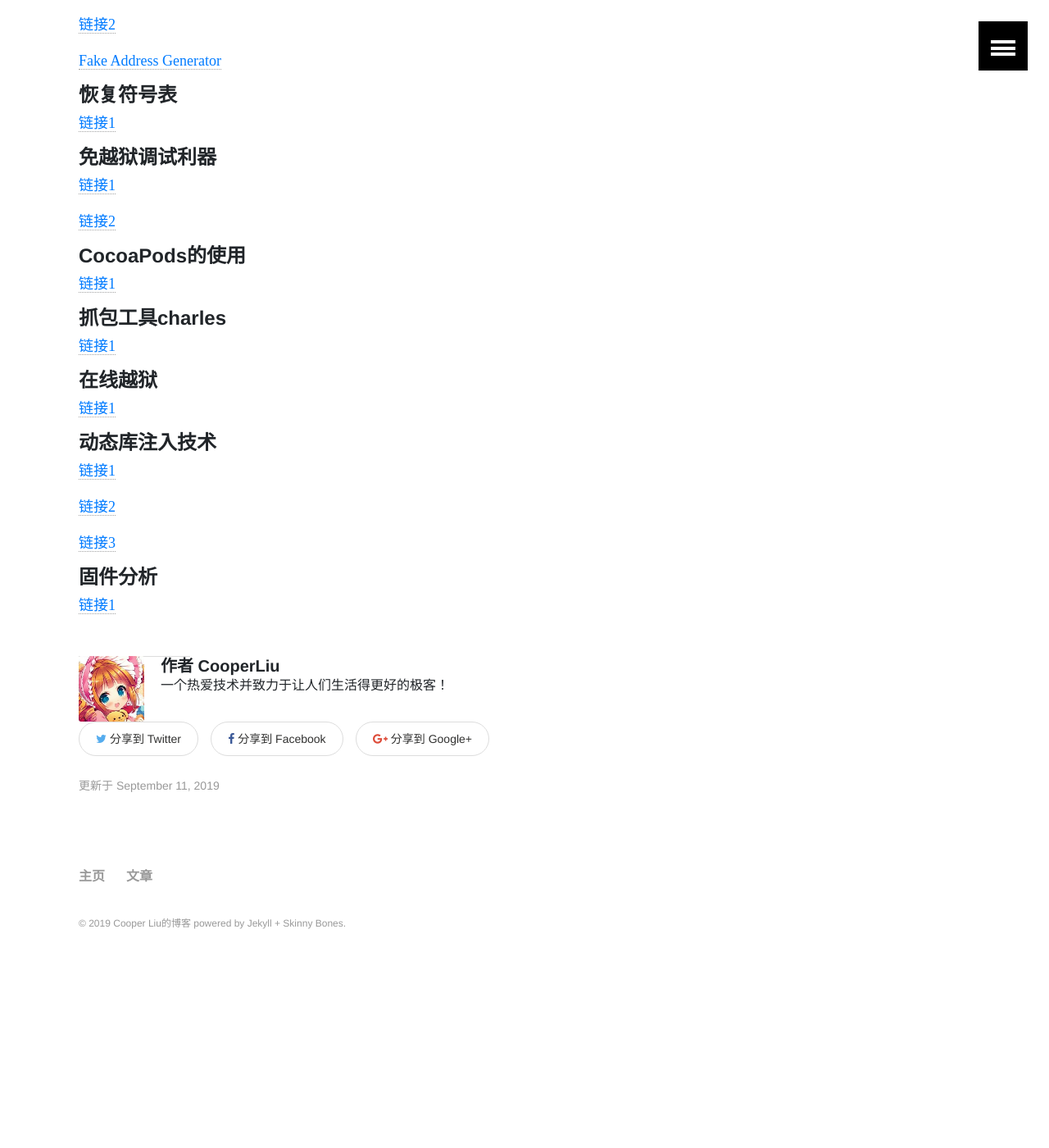
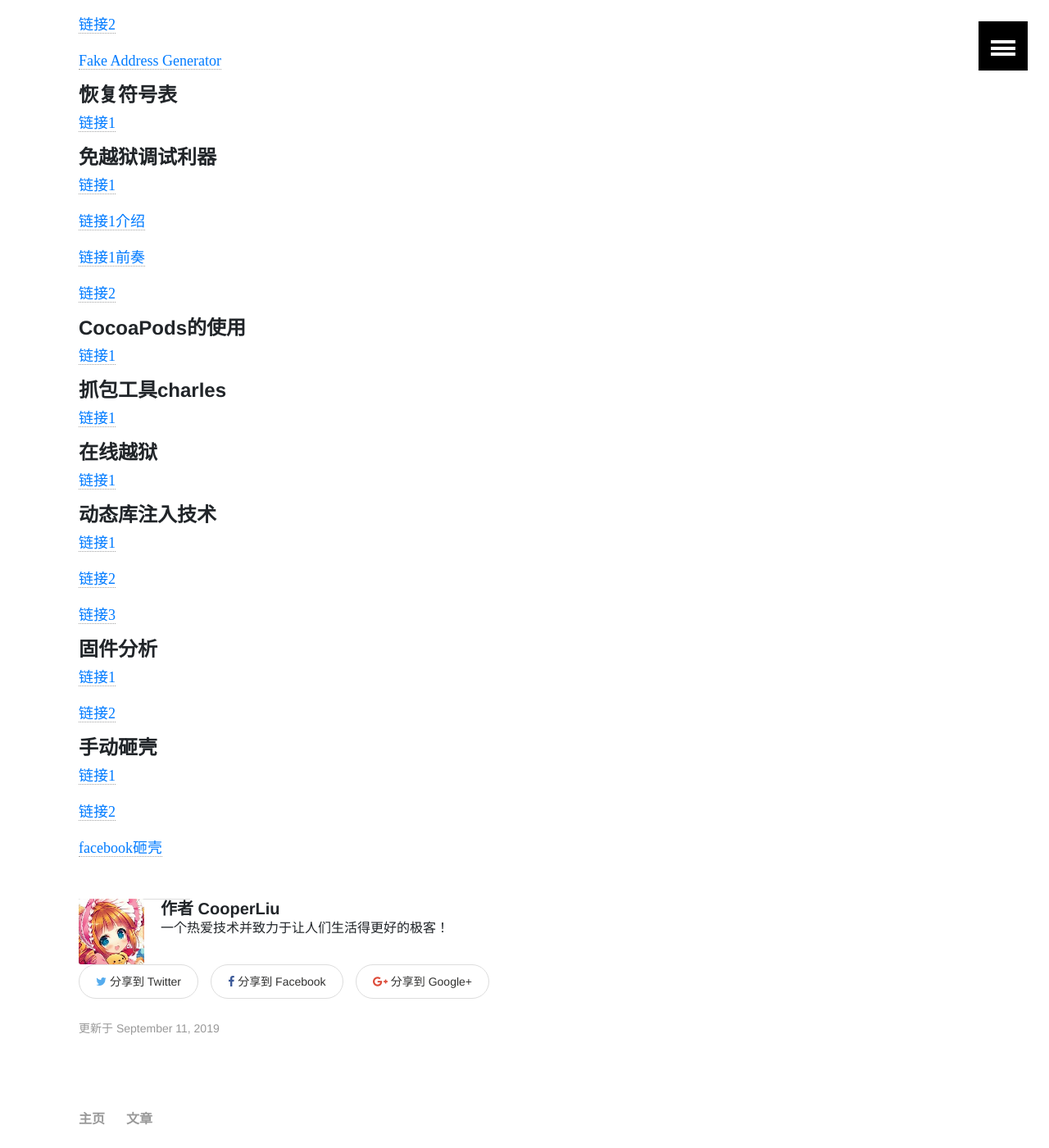
Before and after one commit to LLMIKU/LLMIKU.github.io, a Jekyll site: the page built from _posts/articles/2019-08-28-iOS逆向.md, in a window 1280 px wide and 1400 px high, scrolled down 420 px. Shown: the whole window at 82% size. Built offline with Jekyll 4.4.1, drawn with Linux system fonts in a browser that asks for light colours; some web fonts are replaced; before the commit the page ends 1608 px from its top, so only the background shows below that.

Commit message:
:flags: update

```diff
--- a/_posts/articles/2019-08-28-iOS逆向.md
+++ b/_posts/articles/2019-08-28-iOS逆向.md
@@ -34,6 +34,10 @@ image:
 
 [链接1](https://github.com/Naituw/IPAPatch/tree/master)
 
+[链接1介绍](https://paper.seebug.org/250/)
+
+[链接1前奏](https://github.com/Naituw/HackingFacebook)
+
 [链接2](https://github.com/AloneMonkey/MonkeyDev)
 
 #### CocoaPods的使用
@@ -59,3 +63,13 @@ image:
 #### 固件分析
 
 [链接1](https://github.com/ReFirmLabs/binwalk)
+
+[链接2](https://paper.seebug.org/613/)
+
+#### 手动砸壳
+
+[链接1](https://www.jianshu.com/p/3f373056ce03)
+
+[链接2](https://www.jianshu.com/p/cb2c2c65bd0f?utm_campaign=maleskine&utm_content=note&utm_medium=seo_notes&utm_source=recommendation)
+
+[facebook砸壳](https://www.jianshu.com/p/1c6c36b1ae58)
```
